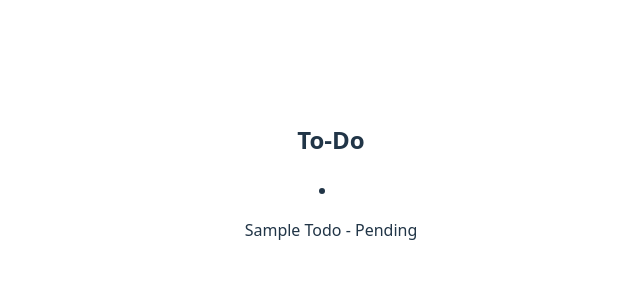
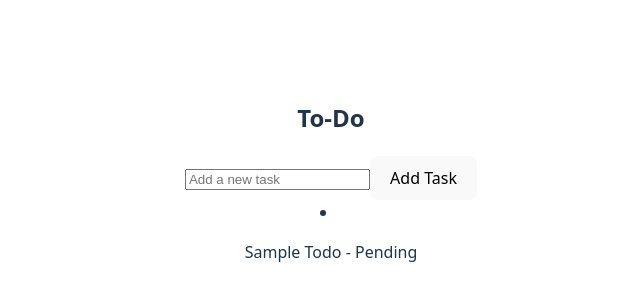
Before and after one commit to piyusharmas/redux-demo, a React (Vite) app: page / in a window 1280 px wide. Shown: the part 220-520 px from the top of the page, without its empty margins (309-949 px from the left). Built offline with nearby package versions, Linux system fonts and the light colour scheme.

Commit message:
feat: add AddForm component for adding new tasks to the To-Do list

```diff
--- /dev/null
+++ b/src/components/AddToDo.jsx
@@ -0,0 +1,26 @@
+import { useState } from 'react';
+import { useDispatch , useSelector } from 'react-redux';
+import { addTodo } from '../features/todo/todoSlice.js';
+
+
+export default function AddForm() {
+    const [task, setTask] = useState('');
+    const dispatch = useDispatch();
+
+    const submithandler = (e)=>{
+    e.preventDefault();
+    console.log(task);
+    dispatch(addTodo(task));
+    }
+
+    return (
+        <>
+            <form onSubmit={submithandler}>
+                <input type="text"
+                placeholder="Add a new task"
+                onChange={(e)=>setTask(e.target.value)}/>
+                <button>Add Task</button>
+            </form>
+        </>
+    );
+}
--- a/src/components/ToDo.jsx
+++ b/src/components/ToDo.jsx
@@ -1,9 +1,12 @@
 import {useSelector} from 'react-redux';
+import AddForm from './AddToDo';
+
 export default function ToDo() {
     const todos = useSelector((state) => state.todos);
     return (
         <div>
             <h2>To-Do</h2>
+            <AddForm />
             {todos.map((todo) => (
                 <li key={todo.id}>
                     <p>{todo.task} - {todo.isDone ? 'Done' : 'Pending'}</p>
```
